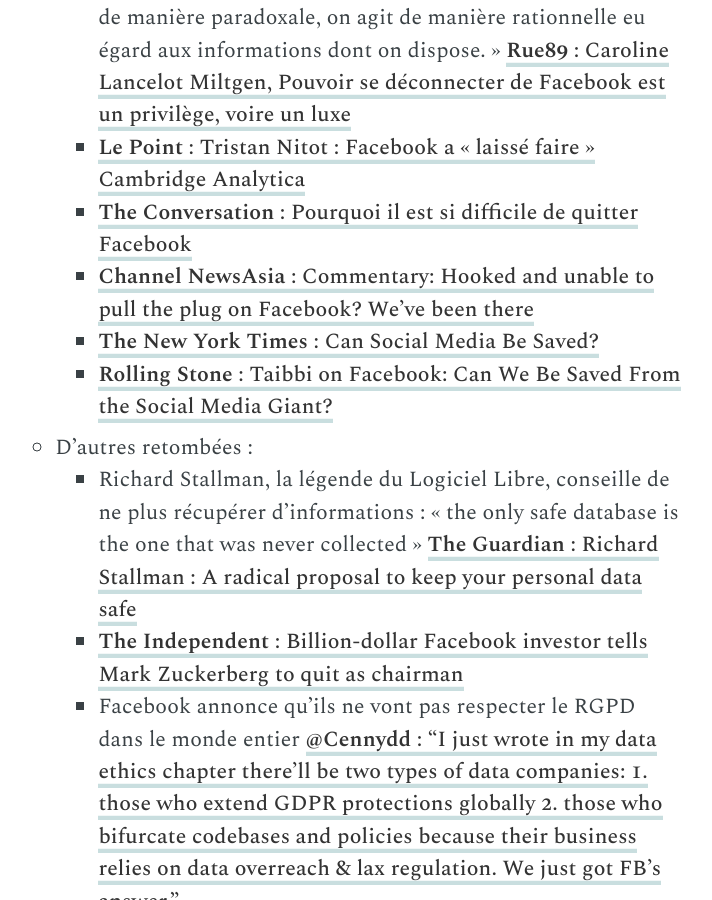
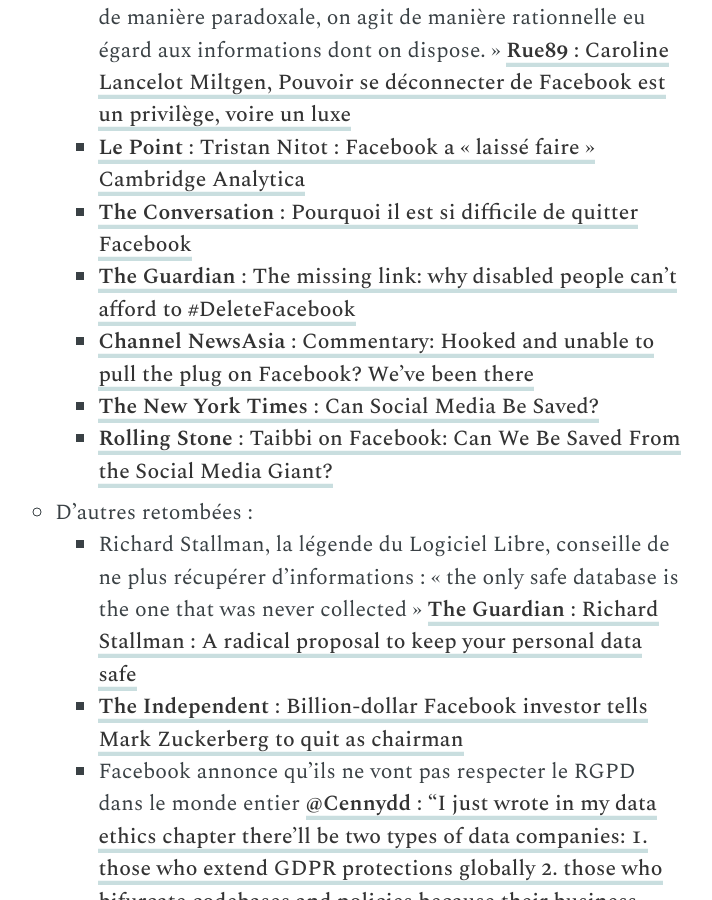
Before and after one commit to joachimesque/joachimesque.github.io, a Jekyll site: the page built from _posts/2018-03-26-facebook--quelques-notes-sur-la-suite.markdown, in a window 1280 px wide and 900 px high, scrolled down 3731 px. Shown: the whole window, without its empty margins (309-1021 px from the left). Built offline with Jekyll 4.4.1, drawn with Linux system fonts in a browser that asks for light colours; some web fonts are replaced; comment, search, counter and statistics services are not loaded.

Commit message:
FB : MàJ

```diff
--- a/_posts/2018-03-26-facebook--quelques-notes-sur-la-suite.markdown
+++ b/_posts/2018-03-26-facebook--quelques-notes-sur-la-suite.markdown
@@ -53,6 +53,7 @@
     * « Par ailleurs, il a été démontré que les individus ont généralement une préférence pour le gain immédiat en comparaison d’un risque futur. En fait, on n’agit pas du tout de manière paradoxale, on agit de manière rationnelle eu égard aux informations dont on dispose. » [**Rue89** : Caroline Lancelot Miltgen, Pouvoir se déconnecter de Facebook est un privilège, voire un luxe](https://www.nouvelobs.com/rue89/rue89-nos-vies-connectees/20180329.OBS4368/pouvoir-se-deconnecter-de-facebook-est-un-privilege-voire-un-luxe.html)
     * [**Le Point** : Tristan Nitot : Facebook a « laissé faire » Cambridge Analytica](http://www.lepoint.fr/high-tech-internet/tristan-nitot-facebook-a-laisse-faire-cambridge-analytica-22-03-2018-2204601_47.php)
     * [**The Conversation** : Pourquoi il est si difficile de quitter Facebook](https://theconversation.com/pourquoi-il-est-si-difficile-de-quitter-facebook-94144)
+    * [**The Guardian** : The missing link: why disabled people can’t afford to #DeleteFacebook](https://www.theguardian.com/media/2018/apr/04/missing-link-why-disabled-people-cant-afford-delete-facebook-social-media)
     * [**Channel NewsAsia** : Commentary: Hooked and unable to pull the plug on Facebook? We've been there](https://www.channelnewsasia.com/news/technology/pull-plug-on-facebook-addictive-algorithms-echo-chamber-10085918)
     * [**The New York Times** : Can Social Media Be Saved?](https://www.nytimes.com/2018/03/28/technology/social-media-privacy.html)
     * [**Rolling Stone** : Taibbi on Facebook: Can We Be Saved From the Social Media Giant?](https://www.rollingstone.com/politics/features/taibbi-facebook-can-we-be-saved-social-media-giant-w518655)
```
